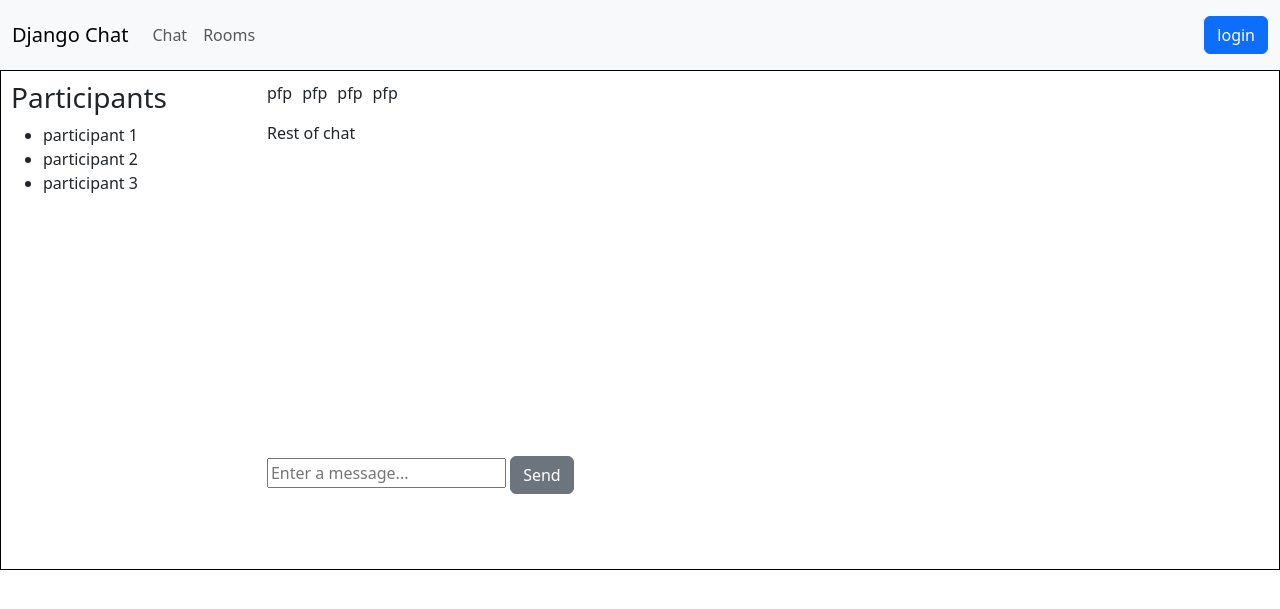
After one commit to Swai15/TalkSpace, a Django app: page /rooms/ in a window 1280 px wide. The commit adds this page. Shown: the top 609 px of the page. Run offline with Django 5.2, Linux system fonts and the light colour scheme; some libraries are stand-ins or nearby versions.

Commit message:
chatapp and room pages

```diff
--- a/chatapp/urls.py
+++ b/chatapp/urls.py
@@ -0,0 +1,9 @@
+
+from django.contrib import admin
+from django.urls import path, include
+
+from . import views
+
+urlpatterns = [
+    path('', views.chatpage, name='chatpage'),
+]
--- a/chatapp/views.py
+++ b/chatapp/views.py
@@ -1,3 +1,7 @@
 from django.shortcuts import render
 
 # Create your views here.
+
+def chatpage(request):
+
+  return render (request, 'chatapp/chatpage.html')
--- a/core/settings.py
+++ b/core/settings.py
@@ -123,6 +123,12 @@ USE_TZ = True
 
 STATIC_URL = 'static/'
 
+STATICFILES_DIRS = [
+  BASE_DIR / 'static',
+]
+
+
+
 # Default primary key field type
 # https://docs.djangoproject.com/en/5.0/ref/settings/#default-auto-field
 
--- a/core/urls.py
+++ b/core/urls.py
@@ -5,6 +5,6 @@ from django.urls import path, include
 urlpatterns = [
     path('admin/', admin.site.urls),
     path('', include('main.urls')),
-    # path('chat/', include(path('chatapp.urls'))),
-    # path('rooms/', include(path('roomapp.urls'))),
+    path('chat/', include('chatapp.urls')),
+    path('rooms/', include('roomapp.urls')),
 ]
--- a/main/templates/main/base.html
+++ b/main/templates/main/base.html
@@ -1,4 +1,5 @@
 {% load bootstrap5 %}
+{% load static %}
 
 <!DOCTYPE html>
 <html lang="en">
@@ -8,8 +9,9 @@
   <meta name="viewport" content="width=device-width, initial-scale=1.0">
   <title> {% block title %} {% endblock %} ChatApp </title>
 
-
   {% bootstrap_css %}
+  <link rel="stylesheet" type="text/css" href="{% static 'css/frontpage.css' %}">
+  <link rel="stylesheet" type="text/css" href="{% static 'css/chatpage.css' %}">
   <!-- <script src="https://cdn.tailwindcss.com"></script> -->
 
 
@@ -21,7 +23,7 @@
 
   <nav class="navbar navbar-expand-lg navbar-light bg-light">
     <div class="container-fluid">
-      <a class="navbar-brand" href="#">Django Chat</a>
+      <a class="navbar-brand" href="{% url 'frontpage' %}">Django Chat</a>
       <button class="navbar-toggler" type="button" data-bs-toggle="collapse" data-bs-target="#navbarText"
         aria-controls="navbarText" aria-expanded="false" aria-label="Toggle navigation">
         <span class="navbar-toggler-icon"></span>
@@ -29,11 +31,11 @@
       <div class="collapse navbar-collapse" id="navbarText">
         <ul class="navbar-nav me-auto mb-2 mb-lg-0">
           <li class="nav-item">
-            <a class="nav-link active" aria-current="page" href="#">Chat</a>
+            <a class="nav-link" aria-current="page" href="{% url 'chatpage' %}">Chat</a>
           </li>
 
           <li class="nav-item">
-            <a class="nav-link" href="#">Rooms</a>
+            <a class="nav-link " href="{% url 'roompage' %}">Rooms</a>
           </li>
         </ul>
 
--- /dev/null
+++ b/roomapp/templates/roomapp/roompage.html
@@ -0,0 +1,36 @@
+{% extends 'main/base.html' %}
+
+{% block title %}
+Friends |
+{% endblock %}
+
+{% block content %}
+<div class="chatapp-chat-container">
+  <div class="chatapp-left-container">
+    <h3>Participants</h3>
+    <ul>
+      <li>participant 1</li>
+      <li>participant 2</li>
+      <li>participant 3</li>
+    </ul>
+  </div>
+
+  <div class="chatapp-right-container">
+    <div class="chatapp-header">
+      <p>pfp</p>
+      <p>pfp</p>
+      <p>pfp</p>
+      <p>pfp</p>
+    </div>
+
+    <div class="chatapp-body">
+      <p>Rest of chat</p>
+    </div>
+
+    <div>
+      <input type="text" name="friendMessage" placeholder="Enter a message...">
+      <button class="btn btn-secondary">Send</button>
+    </div>
+  </div>
+</div>
+{% endblock %}
--- a/roomapp/urls.py
+++ b/roomapp/urls.py
@@ -0,0 +1,9 @@
+
+from django.contrib import admin
+from django.urls import path, include
+
+from . import views
+
+urlpatterns = [
+    path('', views.roompage, name='roompage'),
+]
--- a/roomapp/views.py
+++ b/roomapp/views.py
@@ -1,3 +1,5 @@
 from django.shortcuts import render
 
 # Create your views here.
+def roompage(request):
+  return render (request, 'roomapp/roompage.html')
--- /dev/null
+++ b/static/css/chatpage.css
@@ -0,0 +1,17 @@
+.chatapp-chat-container {
+  height: 500px;
+  border: 1px solid black;
+  display: flex;
+  flex-direction: row;
+  gap: 100px;
+  padding: 10px;
+}
+
+.chatapp-header {
+  display: flex;
+  gap: 10px;
+}
+
+.chatapp-body {
+  height: 70%;
+}
--- /dev/null
+++ b/static/css/frontpage.css
@@ -0,0 +1,18 @@
+.home-chat-container {
+  /* border: 1px solid #000000; */
+  height: 90vh;
+  display: flex;
+  justify-content: center;
+  flex-direction: column;
+  align-items: center;
+  gap: 20px;
+}
+
+.frontpage-chat-card {
+  height: 200px;
+  /* border: 1px solid black; */
+  width: 400px;
+  display: flex;
+  justify-content: center;
+
+}
```
Also changed, not shown: chatapp/templates/chatapp/chatpage.html (added, +34 -0 lines), main/templates/main/frontpage.html (+10 -3 lines), main/views.py (line endings or trailing spaces).
